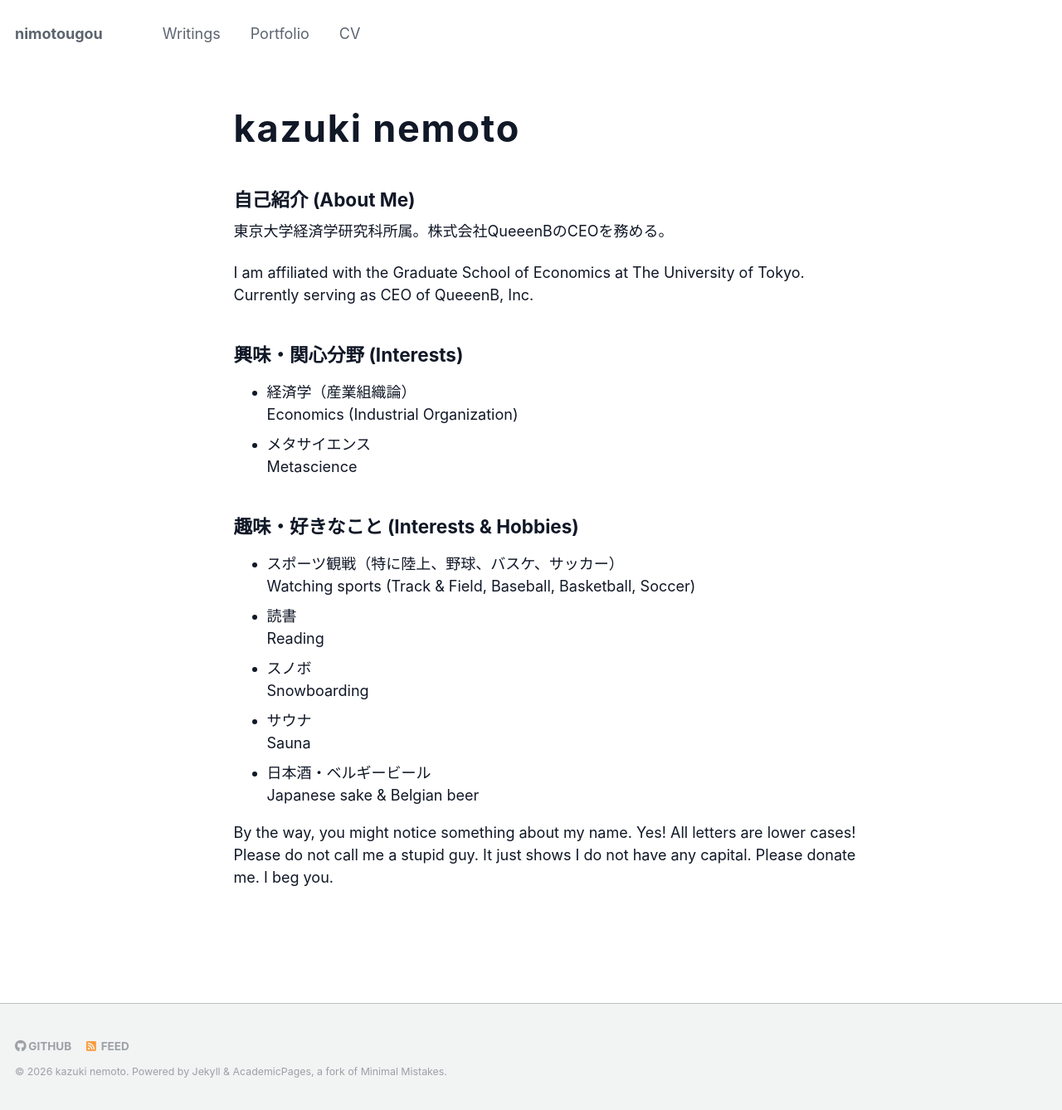
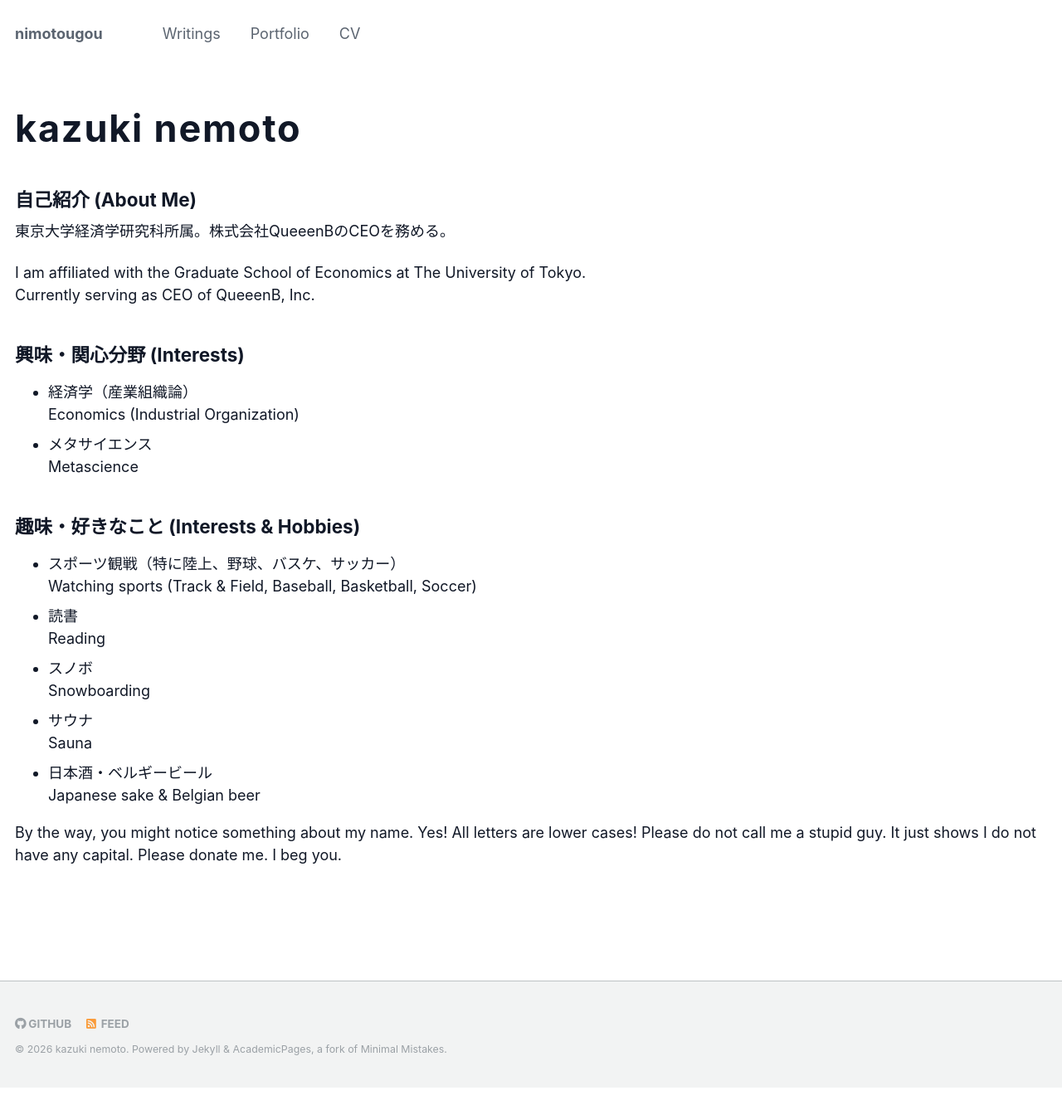
Before and after one commit to kazu-nemoto/kazu-nemoto.github.io, a Jekyll site: the page built from index.md, in a window 1280 px wide. Shown: the whole page at 83% size. Built offline with Jekyll 4.4.1, drawn with Linux system fonts in a browser that asks for light colours; after the commit the page ends 1311 px from its top, so only the background shows below that.

Commit message:
Reduce landing horizontal whitespace by removing container width limits

```diff
--- a/_sass/_custom.scss
+++ b/_sass/_custom.scss
@@ -63,6 +63,12 @@ body.landing .greedy-nav {
   border: 0;
 }
 
+body.landing .masthead__inner-wrap {
+  max-width: none;
+  padding-left: 1rem;
+  padding-right: 1rem;
+}
+
 body.landing .masthead a,
 body.landing .greedy-nav a {
   color: var(--landing-muted);
@@ -75,6 +81,10 @@ body.landing .greedy-nav a:hover {
 
 body.landing .page {
   background: transparent;
+  float: none;
+  width: 100%;
+  margin: 0;
+  padding: 0;
 }
 
 body.landing .landing-hero {
@@ -137,6 +147,10 @@ body.landing .sidebar .author__urls a:hover {
 
 body.landing #main {
   margin-top: 1.2rem;
+  max-width: none;
+  width: 100%;
+  padding-left: 1rem;
+  padding-right: 1rem;
 }
 
 @keyframes landingType {
```
